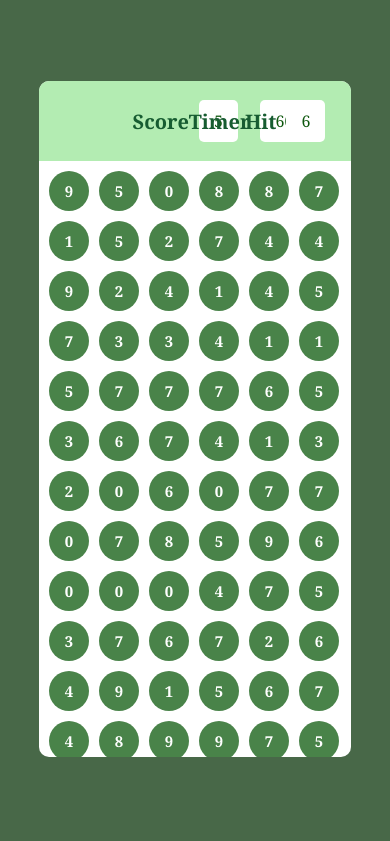
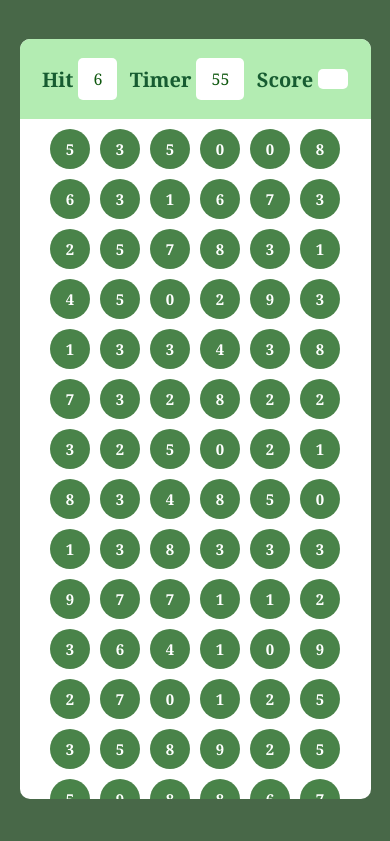
Before and after one commit to UmangLadha/Bubble-game, a plain HTML site: page index.html in a window 390 px wide. Shown: the part 86-927 px from the top of the page. Drawn offline with Linux system fonts and the light colour scheme.

Commit message:
made bubble game

```diff
--- a/index.html
+++ b/index.html
@@ -7,26 +7,25 @@
 	<link rel="stylesheet" href="style.css">
 </head>
 <body>
-	<h1>Bubble Game</h1>
+	<h1 class="heading">Bubble Game</h1>
 	<div id="main">
 		<div id="panel">
 			<div id="ptop">
 				<div class="elem">
-					<h2>Score</h2>
-					<div class="box">5</div>
+					<h2>Hit</h2>
+					<div id="rElem" class="box"></div>
 				</div>
 				<div class="elem">
 					<h2>Timer</h2>
-					<div class="box">60</div>
+					<div id="tElem" class="box"></div>
 				</div>
 				<div class="elem">
-					<h2>Hit</h2>
-					<div class="box">6</div>
+					<h2>Score</h2>
+					<div id="sElem" class="box"></div>
 				</div>
 			</div>
 			<div id="pbtm">
-				<div id="bubble">7</div>
-
+				<!-- <div id="bubble">7</div> -->
 			</div>
 		</div>
 	</div>
--- a/index.js
+++ b/index.js
@@ -1,8 +1,65 @@
-let count = "";
-for(i = 1 ; i<=168; i++){
-	let bn = Math.floor(Math.random()*10)
-	count += `<div id="bubble">${bn}</div>`;
+let hit = 0;
+let timer = 60;
+let score = 0;
+let hitEle = document.querySelector("#rElem");
+let timeEle = document.querySelector("#tElem");
+let scoreEle= document.querySelector("#sElem");
+let output = document.querySelector("#pbtm");
+
+function newBubbles(){
+	let count = "";
+	for(i = 1 ; i<=180; i++){
+		let rn = Math.floor(Math.random()*10);
+		count += `<div id="bubble">${rn}</div>`;
+	}
+    output.innerHTML = count;
 }
 
-let output = document.querySelector("#pbtm");
-output.innerHTML = count;
+function hitNo(){
+	hit = Math.floor(Math.random()*10);
+	hitEle.innerHTML= hit;
+}
+
+function timerval(){
+	let timeInt = setInterval( () => {
+		if(timer>0){
+		timer--;
+		timeEle.innerHTML = timer;
+		}
+		else
+		{
+			clearInterval(timeInt);
+			output.innerHTML=
+			`<h1>GAME OVER</h1>
+			<h2>Your Score : ${score}</h2>`
+			hitEle.innerHTML= 0;
+		}
+	}, 1000)
+}
+
+function increaseScore(){
+	score += 10;
+    scoreEle.innerHTML= score;
+}
+
+output.addEventListener("click", (n) => {
+	let value = +n.target.innerHTML;
+	if( value === hit){
+		increaseScore();
+		newBubbles();
+		hitNo();
+	}
+
+	// else{
+	// 	output.innerHTML=
+	// 		`<h1>Ohhoo! Thats a Wrong Number</h1>
+	// 		<h3>Your Score : ${score}</h3>`
+	// }
+})
+
+// increaseScore()
+newBubbles();
+timerval();
+hitNo();
+
+alert("After clicking okay your timer will be start !")
--- a/style.css
+++ b/style.css
@@ -3,7 +3,7 @@
 	margin: 0;
 	padding: 0;
 	font-family: Georgia, 'Times New Roman', Times, serif;
-	/* text-align: center; */
+	text-align: center;
 }
 
 html, body{
@@ -11,8 +11,11 @@ html, body{
 	height: 100%;
 }
 
-body h1{
+.heading{
 	padding: 20px;
+	color: rgb(27, 79, 27);
+	background-color: rgb(150, 211, 150)
+
 }
 
 #main{
@@ -26,8 +29,8 @@ body h1{
 
 #panel{
 	overflow: hidden;
-	width: 80%;
-	height: 80%;
+	width: 60%;
+	height: 90%;
 	border-radius: 10px;
 	background-color: white;
 }
@@ -67,9 +70,11 @@ body h1{
 	height: calc(100% - 80px);
 	gap: 10px;
 	display: flex;
+	justify-content: center;
+	align-items: center;
 	gap: 10px;
 	flex-wrap: wrap;
-	/* overflow-x: scroll; */
+	overflow-x: hidden;
 	padding: 10px;
 	/* background-color: blackS; */
 }
@@ -92,3 +97,21 @@ body h1{
 	background-color: rgb(39, 82, 39);
 	cursor: pointer;
 }
+
+@media only screen and (max-width : 600px){
+	#panel{
+		width: 90%;
+	}
+
+	#ptop{
+		padding: 0 15px;
+        justify-content: space-evenly;
+		gap: 5px
+		;
+	}
+
+	.elem{
+		width: auto;
+		gap: 5px
+	}
+}
```
